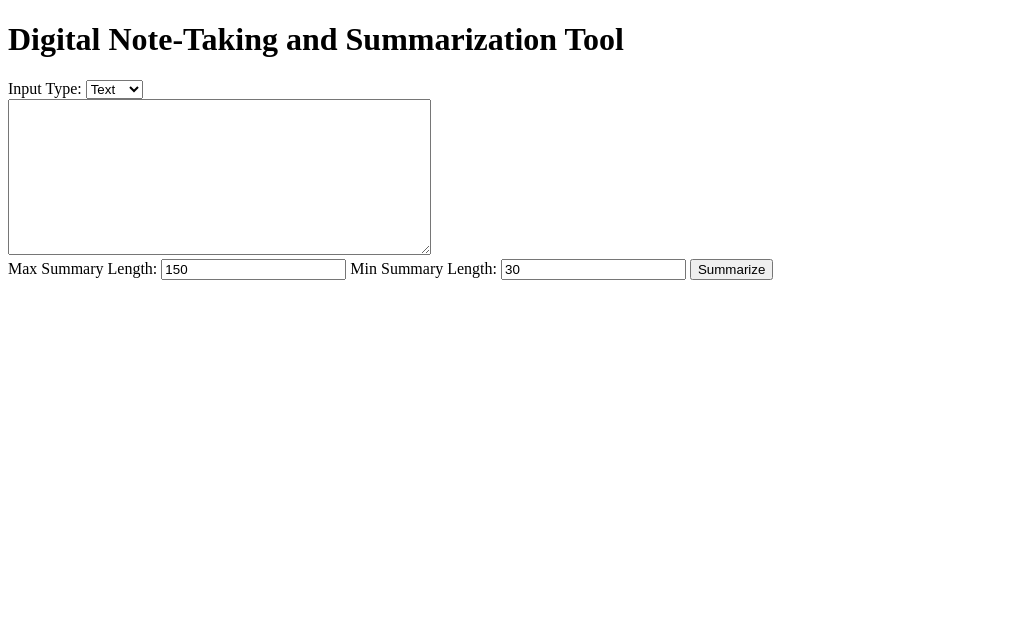
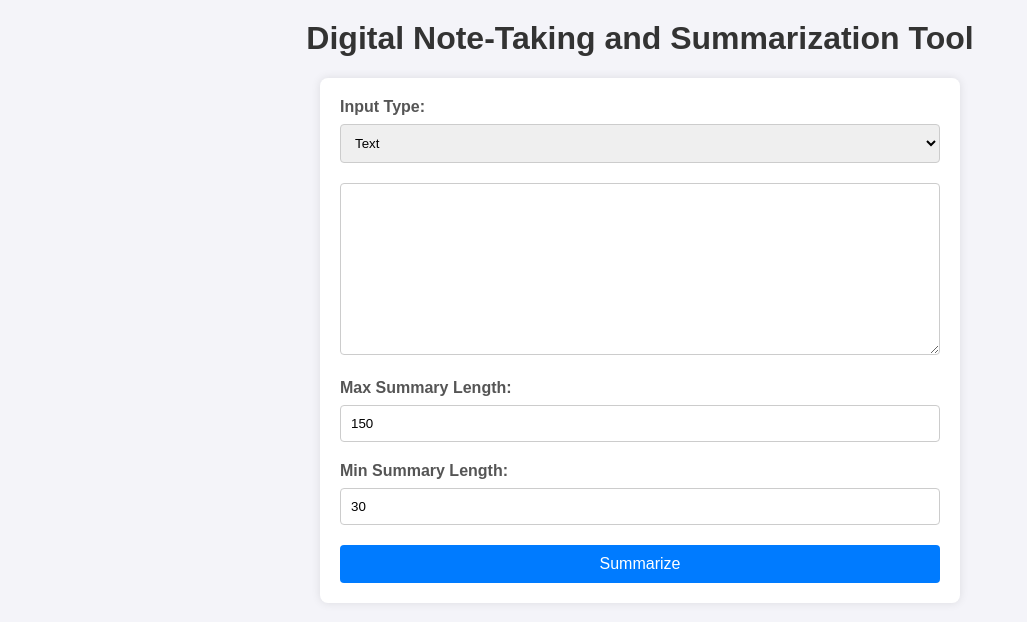
Before and after one commit to TheRevanite/Hackathon, a Flask app: page / in a window 1280 px wide. Shown: the top 622 px of the page, without its empty margins (0-1027 px from the left). Run offline with Flask 3, Linux system fonts and the light colour scheme.

Commit message:
commit 1

```diff
--- /dev/null
+++ b/app/static/styles.css
@@ -0,0 +1,94 @@
+/* General styles */
+body {
+    font-family: Arial, sans-serif;
+    background-color: #f4f4f9;
+    margin: 0;
+    padding: 0;
+}
+
+h1 {
+    text-align: center;
+    color: #333;
+    margin-top: 20px;
+}
+
+form {
+    max-width: 600px;
+    margin: 20px auto;
+    padding: 20px;
+    background-color: #fff;
+    box-shadow: 0 0 10px rgba(0, 0, 0, 0.1);
+    border-radius: 8px;
+}
+
+label {
+    display: block;
+    margin-bottom: 8px;
+    font-weight: bold;
+    color: #555;
+}
+
+select, textarea, input[type="file"], input[type="number"] {
+    width: 100%;
+    padding: 10px;
+    margin-bottom: 20px;
+    border: 1px solid #ccc;
+    border-radius: 4px;
+    box-sizing: border-box;
+}
+
+button {
+    width: 100%;
+    padding: 10px;
+    background-color: #007bff;
+    color: white;
+    border: none;
+    border-radius: 4px;
+    cursor: pointer;
+    font-size: 16px;
+}
+
+button:hover {
+    background-color: #0056b3;
+}
+
+#output {
+    max-width: 600px;
+    margin: 20px auto;
+    padding: 20px;
+    background-color: #fff;
+    box-shadow: 0 0 10px rgba(0, 0, 0, 0.1);
+    border-radius: 8px;
+}
+
+#output h2 {
+    color: #333;
+}
+
+#output p {
+    color: #555;
+}
+
+#download, #copy {
+    display: inline-block;
+    margin-top: 10px;
+    padding: 10px 20px;
+    background-color: #28a745;
+    color: white;
+    border: none;
+    border-radius: 4px;
+    cursor: pointer;
+    font-size: 14px;
+}
+
+#download:hover, #copy:hover {
+    background-color: #218838;
+}
+
+#copy {
+    background-color: #ffc107;
+}
+
+#copy:hover {
+    background-color: #e0a800;
+}
--- a/app/templates/index.html
+++ b/app/templates/index.html
@@ -4,6 +4,7 @@
     <meta charset="UTF-8">
     <meta name="viewport" content="width=device-width, initial-scale=1.0">
     <title>Digital Note-Taking and Summarization Tool</title>
+    <link rel="stylesheet" href="{{ url_for('static', filename='styles.css') }}">
 </head>
 <body>
     <h1>Digital Note-Taking and Summarization Tool</h1>
@@ -33,48 +34,6 @@
         <button id="download">Download</button>
         <button id="copy">Copy</button>
     </div>
-    <script>
-        document.getElementById('input_type').addEventListener('change', function() {
-            if (this.value === 'text') {
-                document.getElementById('textInput').style.display = 'block';
-                document.getElementById('audioInput').style.display = 'none';
-            } else {
-                document.getElementById('textInput').style.display = 'none';
-                document.getElementById('audioInput').style.display = 'block';
-            }
-        });
-
-        document.getElementById('summarizeForm').addEventListener('submit', function(e) {
-            e.preventDefault();
-            const formData = new FormData(this);
-            fetch('/summarize', {
-                method: 'POST',
-                body: formData
-            })
-            .then(response => response.json())
-            .then(data => {
-                document.getElementById('summary').innerText = data.summary;
-                document.getElementById('keywords').innerText = data.keywords.join(', ');
-                document.getElementById('output').style.display = 'block';
-            });
-        });
-
-        document.getElementById('download').addEventListener('click', function() {
-            const summaryText = document.getElementById('summary').innerText;
-            const blob = new Blob([summaryText], { type: 'text/plain' });
-            const url = URL.createObjectURL(blob);
-            const a = document.createElement('a');
-            a.href = url;
-            a.download = 'summary.txt';
-            a.click();
-            URL.revokeObjectURL(url);
-        });
-
-        document.getElementById('copy').addEventListener('click', function() {
-            const summaryText = document.getElementById('summary').innerText;
-            navigator.clipboard.writeText(summaryText);
-            alert('Summary copied to clipboard!');
-        });
-    </script>
+    <script src="{{ url_for('static', filename='scripts.js') }}"></script>
 </body>
 </html>
```
Also changed, not shown: app/static/scripts.js (added, +50 -0 lines).
